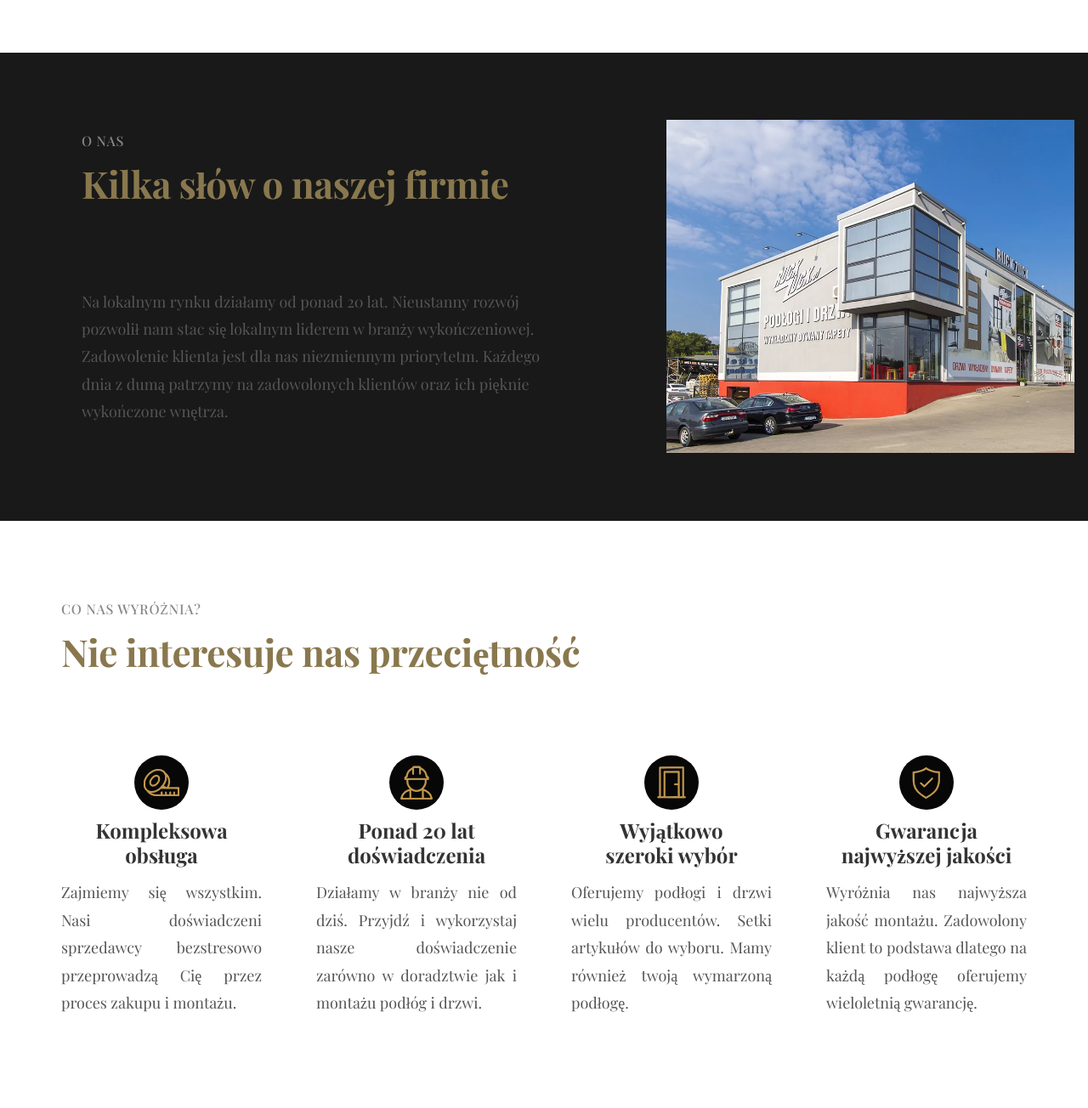
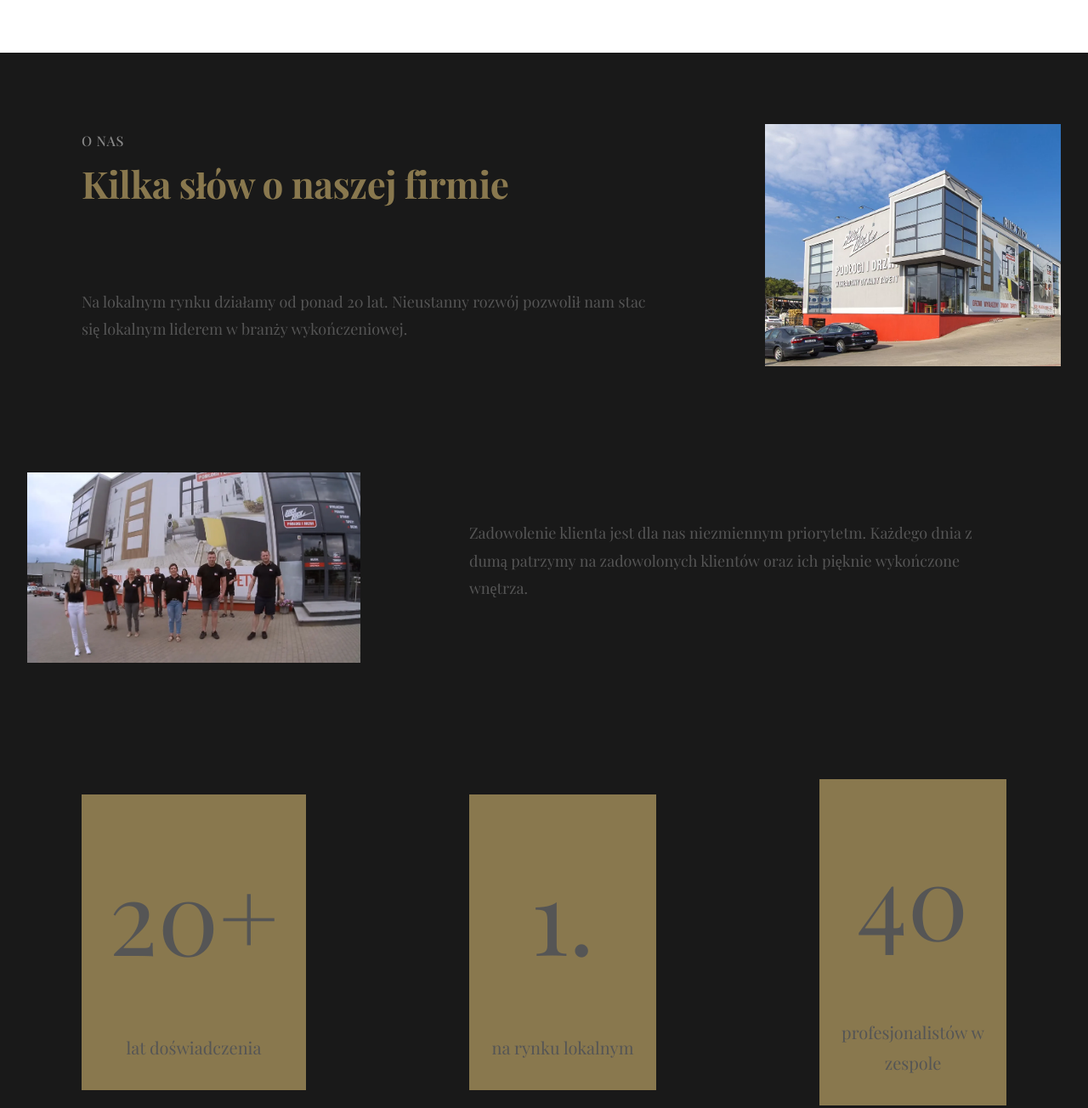
Before and after one commit to techadadam/rz-project, a plain HTML site: page index.html in a window 1280 px wide. Shown: the part 1900-3204 px from the top of the page at 85% size. Drawn offline with nearby package versions, Linux system fonts and the light colour scheme; some packages are replaced by stand-ins of ours; a script that the page names is missing; a web font is replaced by a local one.

Commit message:
zmiany w sekcji o nas - grid + 3 kolorowe bloki na dole

```diff
--- a/css/queries.css
+++ b/css/queries.css
@@ -244,6 +244,22 @@
     grid-template-columns: 1fr;
   }
 
+  .o-nas-1st-cell {
+    grid-column: auto;
+  }
+
+  .o-nas-2nd-cell {
+    grid-column: auto;
+  }
+
+  .o-nas-3rd-cell {
+    grid-column: auto;
+  }
+  .o-nas-4th-cell {
+    grid-column: auto;
+    grid-row: auto;
+  }
+
   .cta {
     grid-template-columns: 1fr;
   }
--- a/css/style.css
+++ b/css/style.css
@@ -339,22 +339,31 @@
 .section-o-nas {
   background-color: #191919;
   display: grid;
-  grid-template-columns: 60fr 40fr;
+  grid-template-columns: repeat(3, 1fr);
+  /*grid-template-rows: repeat(2, 1fr);*/
   align-items: center;
 }
 
-.left-container-o-nas {
+.o-nas-1st-cell {
   padding: 9.6rem;
+  grid-column: 1 / span 2;
 }
 
-/*
-.o-nas {
-  display: grid;
-  grid-template-columns: 1fr 1fr;
-  row-gap: 4.8rem;
-  column-gap: 8rem;
+.o-nas-2nd-cell {
+  padding: 3.2rem;
+  grid-column: 3;
 }
-*/
+
+.o-nas-3rd-cell {
+  padding: 9.6rem;
+  grid-column: 2 / span 2;
+}
+
+.o-nas-4th-cell {
+  padding: 3.2rem;
+  grid-column: 1;
+  grid-row: 2;
+}
 
 .review-img {
   width: 6.4rem;
@@ -362,14 +371,34 @@
   margin-bottom: 1.2rem;
 }
 
+.colorcell {
+  margin: 9.6rem;
+  background-color: rgba(137, 120, 78);
+}
+
+.colorcell:hover {
+  transform: scale(1.1);
+  transition: 0.3s;
+}
+
+.o-nas-colorcell-bigtext {
+  font-size: 12rem;
+  line-height: 1.8;
+  margin: 3.2rem;
+  text-align: center;
+}
+
+.o-nas-colorcell-smalltext {
+  font-size: 2rem;
+  line-height: 1.8;
+  margin: 3.2rem 0.9rem;
+  text-align: center;
+}
+
 .text-o-nas {
   font-size: 1.8rem;
   line-height: 1.8;
   margin-bottom: 1.6rem;
-}
-
-.right-container-o-nas {
-  padding: 1.6rem;
 }
 
 .photo-o-nas {
--- a/index.html
+++ b/index.html
@@ -179,30 +179,78 @@
 
       <!-- sekcja "O nas" -->
       <section class="section-o-nas" id="o-nas">
-        <div class="left-container-o-nas">
+
+
+          <div class="o-nas-1st-cell">
             <span class="subheading">O nas</span>
             <h2 class="heading-secondary">Kilka słów o naszej firmie</h2>
-
-
               <p class="text-o-nas">
                 Na lokalnym rynku działamy od ponad 20 lat. Nieustanny rozwój
                 pozwolił nam stac się lokalnym liderem w branży wykończeniowej.
-              Zadowolenie klienta jest dla nas niezmiennym priorytetm. Każdego dnia
-              z dumą patrzymy na zadowolonych klientów oraz ich pięknie wykończone wnętrza.
               </p>
-
           </div>
 
-        <div class="right-container-o-nas">
+
+          <div class="o-nas-2nd-cell">
             <figure class="photo-o-nas">
               <img
                 src="img/photos-o-nas/ruckzuck_brodnica_zewnatrz.webp"
                 alt="Zdjęcie pieknie polozonej podlogi"
               />
-
             </figure>
           </div>
+
+
+          <div class="o-nas-3rd-cell">
+            <p class="text-o-nas">
+              Zadowolenie klienta jest dla nas niezmiennym priorytetm. Każdego dnia
+              z dumą patrzymy na zadowolonych klientów oraz ich pięknie wykończone wnętrza.
+            </p>
+          </div>
+
+
+          <div class="o-nas-4th-cell">
+            <figure class="photo-o-nas">
+              <img
+                src="img/photos-o-nas/pracownicy_pod_rz.webp"
+                alt="Zdjęcie pieknie polozonej podlogi"
+              />
+            </figure>
+          </div>
+
+
+          <div class="o-nas-5th-cell colorcell">
+            <p class="o-nas-colorcell-bigtext">
+              20+
+            </p>
+            <p class="o-nas-colorcell-smalltext">
+              lat doświadczenia
+            </p>
+          </div>
+
+
+          <div class="o-nas-6th-cell colorcell">
+            <p class="o-nas-colorcell-bigtext">
+              1.
+            </p>
+            <p class="o-nas-colorcell-smalltext">
+              na rynku lokalnym
+            </p>
+          </div>
+
+
+          <div class="o-nas-7th-cell colorcell">
+            <p class="o-nas-colorcell-bigtext">
+              40
+            </p>
+            <p class="o-nas-colorcell-smalltext">
+              profesjonalistów w zespole
+            </p>
+          </div>
+
+
       </section>
+
 
       <!-- sekcja "Co nas wyroznia" -->
       <section class="section-co-nas-wyroznia" id="co-nas-wyroznia">
```
Also changed, not shown: img/photos-o-nas/pracownicy_pod_rz.webp (added). Lines whose indentation alone changed are shown as unchanged.
